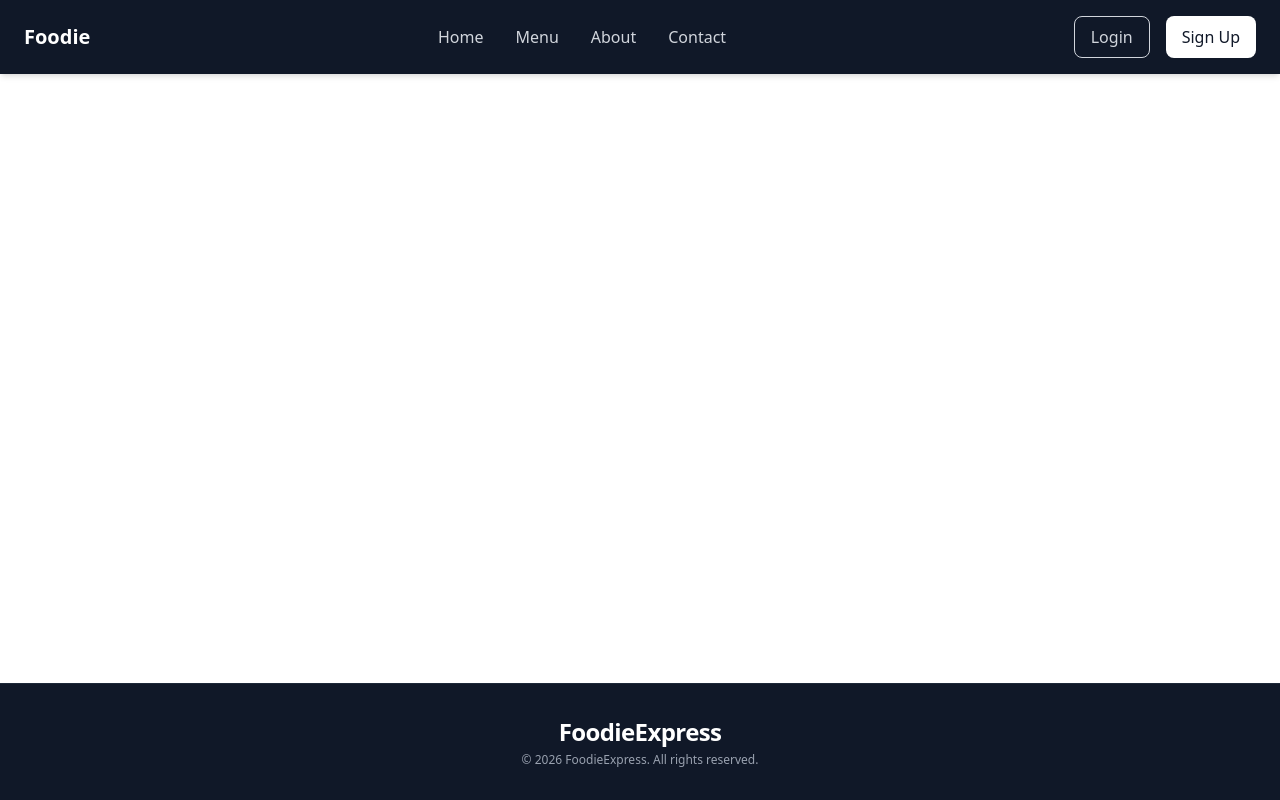
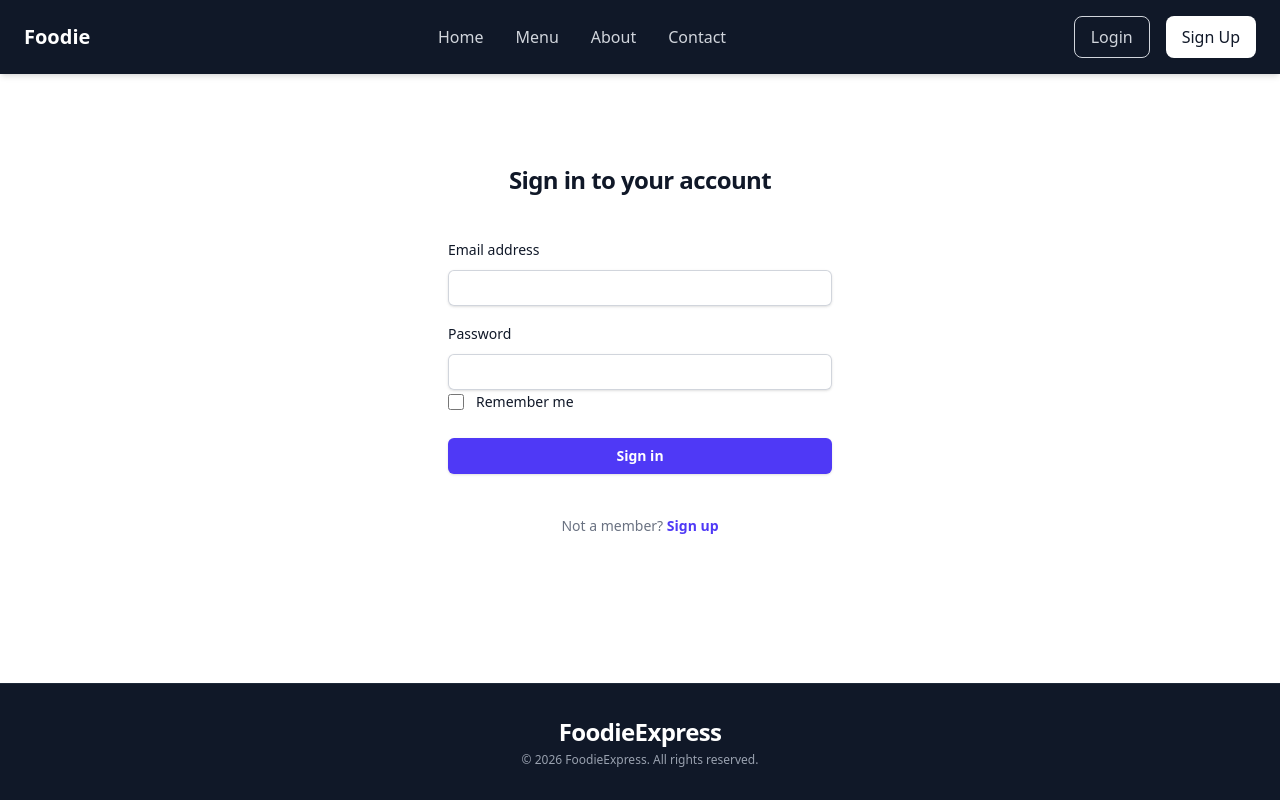
Before and after one commit to Ishitatiwari06/Food-Delivery-Frontend, a React (Vite) app: page /login in a window 1280 px wide. Built offline with nearby package versions, Linux system fonts and the light colour scheme.

Commit message:
feat(auth): implement login functionality

```diff
--- a/src/App.jsx
+++ b/src/App.jsx
@@ -3,7 +3,7 @@ import Navbar from "./components/Navbar.jsx";
 import Footer from "./components/Footer.jsx";
 import Home from "./pages/Home.jsx";
 import Signup from "./pages/Signup.jsx";
-// import Login from "./pages/Login.jsx";
+import Login from "./pages/Login.jsx";
 import { BrowserRouter as Router, Routes, Route } from "react-router-dom";
 
 function App() {
@@ -15,7 +15,7 @@ function App() {
           <Routes>
             <Route path="/" element={<Home />} />
             <Route path="/signup" element={<Signup />} />
-            {/* <Route path="/login" element={<Login />} /> */}
+            <Route path="/login" element={<Login />} />
             {/* Add more routes here as you create more pages */}
           </Routes>
         </main>
--- a/src/pages/Login.jsx
+++ b/src/pages/Login.jsx
@@ -0,0 +1,119 @@
+import React from "react";
+import { useState } from "react";
+import { loginUser } from "../services/authService.js";
+import { Link, useNavigate } from "react-router-dom";
+
+export default function Login() {
+  const [credentials, setCredentials] = useState({
+    email: "",
+    password: "",
+    rememberMe: false,
+  });
+  const navigate = useNavigate();
+  const handleChange = (e) => {
+    setCredentials({
+      ...credentials,
+      [e.target.name]: e.target.value,
+    });
+  };
+const handleChange2 = (e) => {
+    setCredentials({
+      ...credentials,
+      rememberMe: e.target.checked,
+    });
+  }
+  const handleSubmit = async (e) => {
+    e.preventDefault();
+    try {
+      const response = await loginUser(credentials);
+      console.log(response);
+      navigate("/");
+    } catch (error) {
+      console.error(error);
+    }
+  };
+
+    return (
+        <div>
+            <div className="flex min-h-full flex-1 flex-col justify-center px-6 py-12 lg:px-8">
+                <h2 className="mt-10 text-center text-2xl font-bold leading-9 tracking-tight text-gray-900">
+                    Sign in to your account
+                </h2>
+                <form className="mt-10 sm:mx-auto sm:w-full sm:max-w-sm" onSubmit={handleSubmit}>
+                <div>
+                    <label htmlFor="email" className="block text-sm font-medium leading-6 text-gray-900">
+                    Email address
+                    </label>
+                    <div className="mt-2">
+                    <input
+                        id="email"
+                        name="email"
+                        type="email"
+                        autoComplete="email"
+                        required
+                        value={credentials.email}
+                        onChange={handleChange}
+                        className="block w-full rounded-md border-0 py-1.5 text-gray-900 shadow-sm ring-1 ring-inset ring-gray-300 placeholder:text-gray-400 focus:ring-2 focus:ring-inset focus:ring-indigo-600 sm:text-sm sm:leading-6"
+                    />
+                    </div>
+                </div>
+
+                <div className="mt-4">
+                    <div className="flex items-center justify-between">
+                    <label htmlFor="password" className="block text-sm font-medium leading-6 text-gray-900">
+                        Password
+                    </label>
+                    </div>
+                    <div className="mt-2">
+                    <input
+                        id="password"
+                        name="password"
+                        type="password"
+                        autoComplete="current-password"
+                        required
+                        value={credentials.password}
+                        onChange={handleChange}
+                        className="block w-full rounded-md border-0 py-1.5 text-gray-900 shadow-sm ring-1 ring-inset ring-gray-300 placeholder:text-gray-400 focus:ring-2 focus:ring-inset focus:ring-indigo-600 sm:text-sm sm:leading-6"
+                    />
+                    </div>
+                </div>
+
+                <div className="flex items-center justify-between">
+                    <div className="flex items-center">
+                        <input
+                            id="remember-me"
+                            name="remember-me"
+                            type="checkbox"
+                            checked={credentials.rememberMe}
+                            onChange={handleChange2}
+                            className="h-4 w-4 rounded border-gray-300 text-indigo-600 focus:ring-indigo-600"
+                        />
+                        <label htmlFor="remember-me" className="ml-3 block text-sm leading-6 text-gray-900">
+                            Remember me
+                        </label>
+                    </div>
+                    {/* <div className="text-sm">
+                        <a href="#" className="font-semibold text-indigo-600 hover:text-indigo-500">
+                            Forgot password?
+                        </a>
+                    </div> */}
+                </div>
+                <div className="mt-6">
+                    <button
+                    type="submit"
+                    className="flex w-full justify-center rounded-md bg-indigo-600 px-3 py-1.5 text-sm font-semibold leading-6 text-white shadow-sm hover:bg-indigo-500 focus-visible:outline focus-visible:outline-2 focus-visible:outline-offset-2 focus-visible:outline-indigo-600"
+                    >
+                    Sign in
+                    </button>
+                </div>
+                </form>
+                <p className="mt-10 text-center text-sm text-gray-500">
+                Not a member?{' '}
+                <Link to="/signup" className="font-semibold leading-6 text-indigo-600 hover:text-indigo-500">
+                    Sign up
+                </Link>
+                </p>
+            </div>
+        </div>
+    );
+}
--- a/src/services/authService.js
+++ b/src/services/authService.js
@@ -4,3 +4,8 @@ export const registerUser = async (data) => {
   const response = await axiosInstance.post("/createuser", data);
   return response.data;
 };
+
+export const loginUser = async (data) => {
+  const response = await axiosInstance.post("/login", data);
+  return response.data;
+};
```
